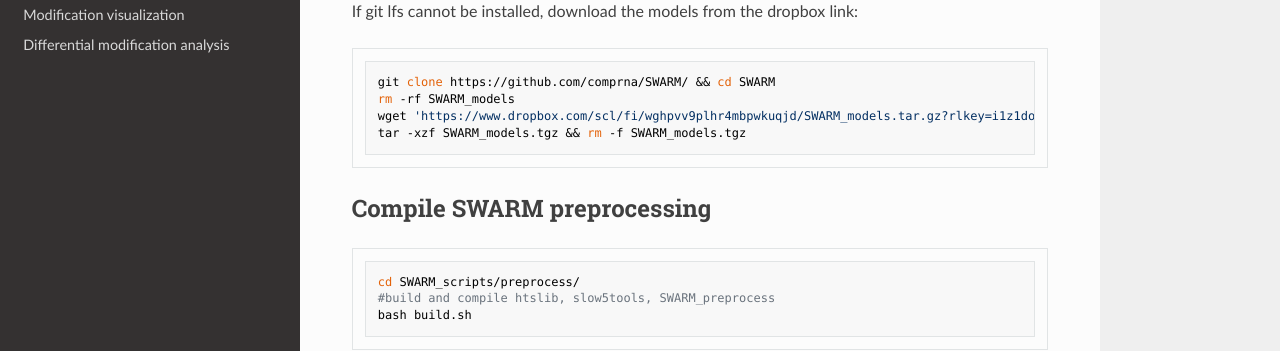
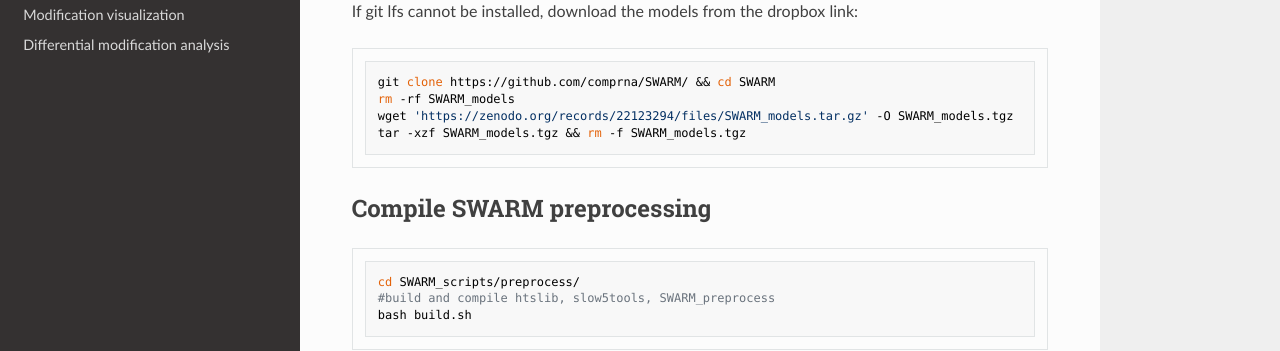
Before and after one commit to comprna/SWARM, an MkDocs documentation site: the page built from docs/installation.md, in a window 1280 px wide and 900 px high. Shown: the part 373-724 px from the top of the window. Built offline with MkDocs 1.6.1, drawn with Linux system fonts in a browser that asks for light colours; nearby versions of some CDN libraries; some of the changed lines change nothing that is shown.

Commit message:
Change SWARM models download link to Zenodo
Updated download link for SWARM models in installation instructions.

````diff
--- a/docs/installation.md
+++ b/docs/installation.md
@@ -14,7 +14,7 @@
 ```bash
 git clone https://github.com/comprna/SWARM/ && cd SWARM
 rm -rf SWARM_models
-wget 'https://www.dropbox.com/scl/fi/wghpvv9plhr4mbpwkuqjd/SWARM_models.tar.gz?rlkey=i1z1do97wbgn0stoaakh117qy&st=ih3xs5fa&dl=0' -O SWARM_models.tgz
+wget 'https://zenodo.org/records/22123294/files/SWARM_models.tar.gz' -O SWARM_models.tgz
 tar -xzf SWARM_models.tgz && rm -f SWARM_models.tgz
 ```
 
````
